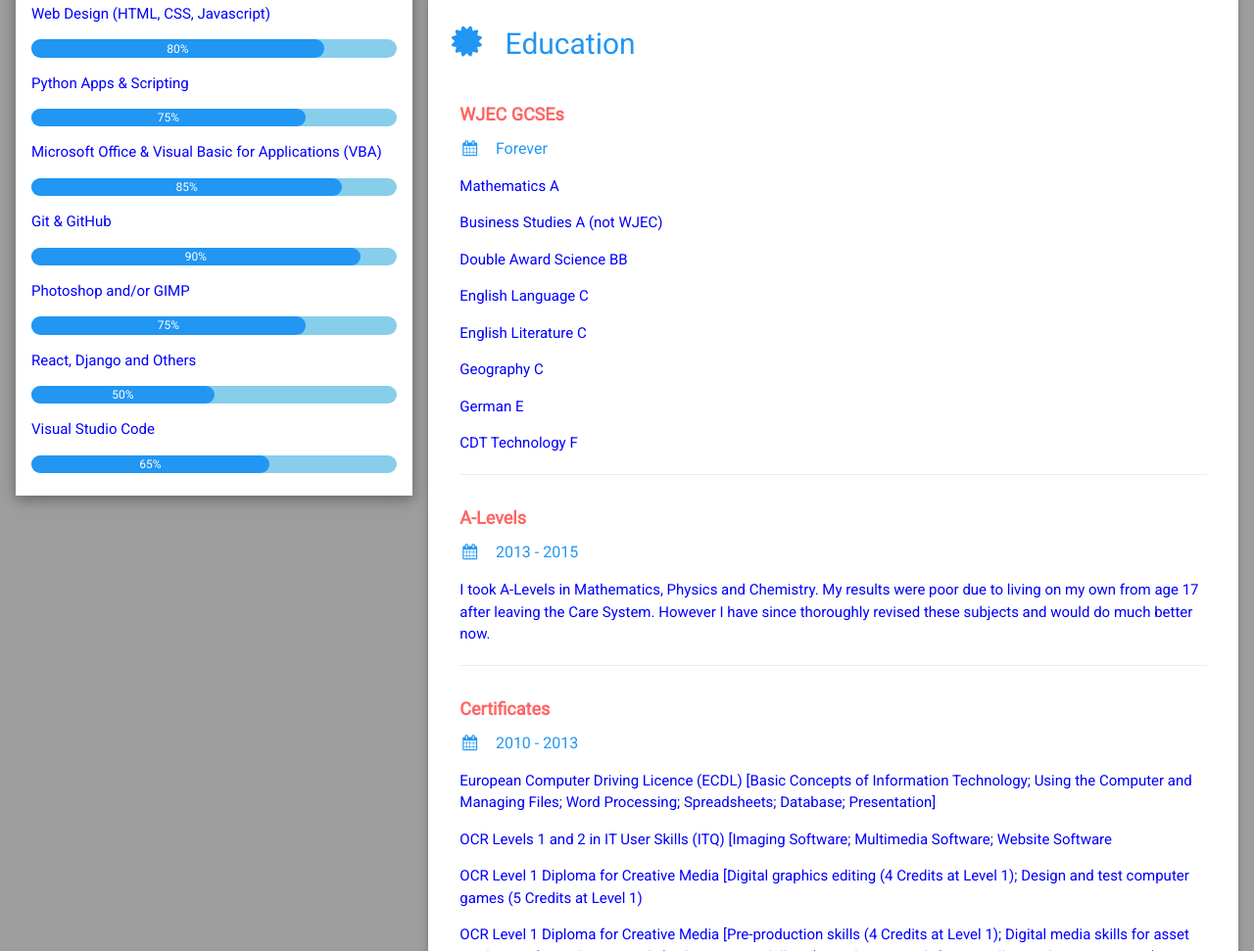
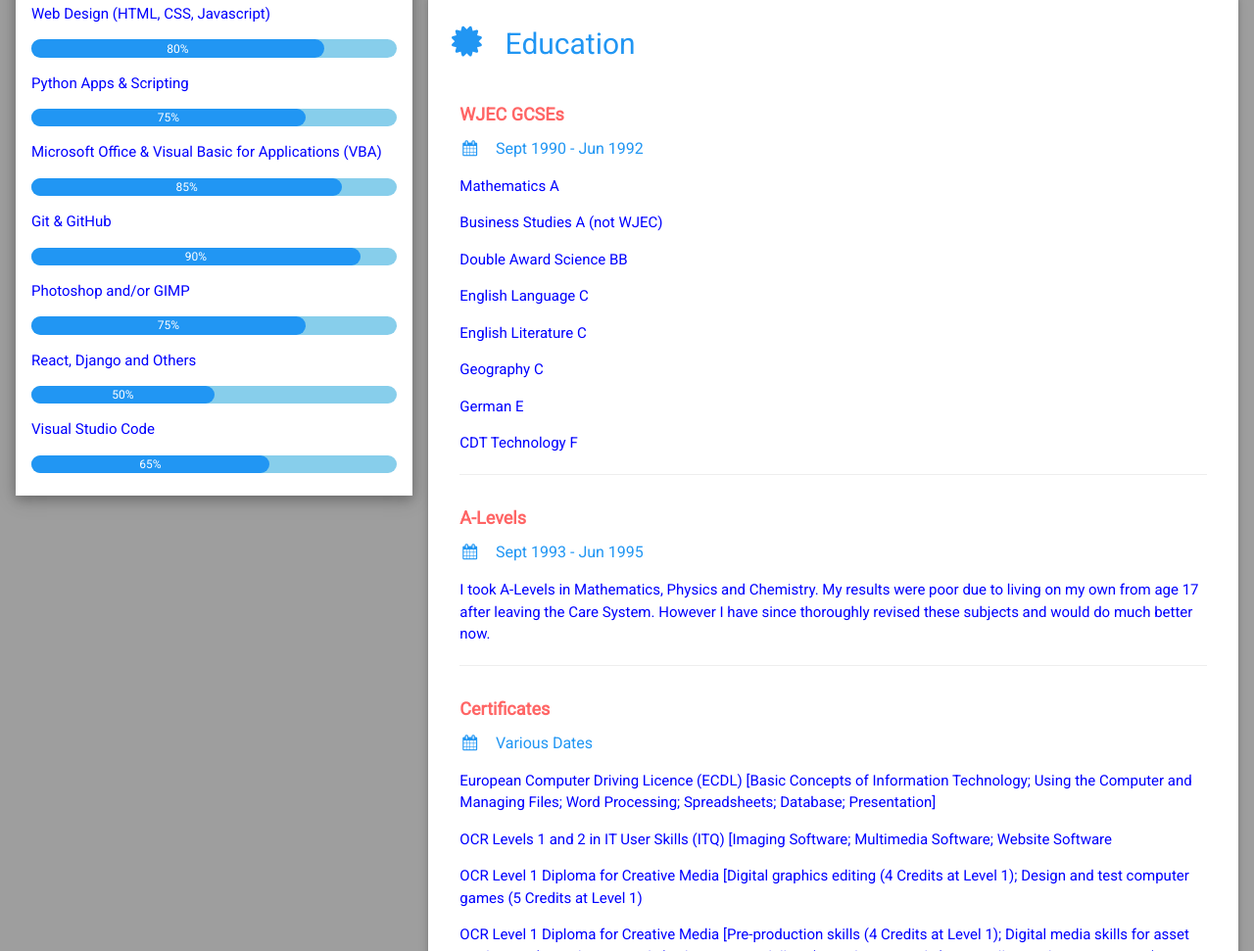
Before and after one commit to jcd-boy/jcdaviesCV, a plain HTML site: page resume.html in a window 1280 px wide. Shown: the part 937-1908 px from the top of the page at 98% size. Drawn offline with nearby package versions, Linux system fonts and the light colour scheme.

Commit message:
Update resume.html

```diff
--- a/resume.html
+++ b/resume.html
@@ -115,7 +115,7 @@ h5 {color:red}
         <h2 class="w3-text-blue w3-padding-16"><i class="fa fa-certificate fa-fw w3-margin-right w3-xxlarge w3-text-blue"></i>Education</h2>
         <div class="w3-container">
           <h5 class="w3-opacity"><b>WJEC GCSEs</b></h5>
-          <h6 class="w3-text-blue"><i class="fa fa-calendar fa-fw w3-margin-right"></i>Forever</h6>
+          <h6 class="w3-text-blue"><i class="fa fa-calendar fa-fw w3-margin-right"></i>Sept 1990 - Jun 1992</h6>
           <p>Mathematics A</p>
           <p>Business Studies A (not WJEC)</p>
           <p>Double Award Science BB</p>
@@ -129,13 +129,13 @@ h5 {color:red}
         </div>
         <div class="w3-container">
           <h5 class="w3-opacity"><b>A-Levels</b></h5>
-          <h6 class="w3-text-blue"><i class="fa fa-calendar fa-fw w3-margin-right"></i>2013 - 2015</h6>
+          <h6 class="w3-text-blue"><i class="fa fa-calendar fa-fw w3-margin-right"></i>Sept 1993 - Jun 1995</h6>
           <p>I took A-Levels in Mathematics, Physics and Chemistry. My results were poor due to living on my own from age 17 after leaving the Care System. However I have since thoroughly revised these subjects and would do much better now.</p>
           <hr>
         </div>
         <div class="w3-container">
           <h5 class="w3-opacity"><b>Certificates</b></h5>
-          <h6 class="w3-text-blue"><i class="fa fa-calendar fa-fw w3-margin-right"></i>2010 - 2013</h6>
+          <h6 class="w3-text-blue"><i class="fa fa-calendar fa-fw w3-margin-right"></i>Various Dates</h6>
           <p>European Computer Driving Licence (ECDL) [Basic Concepts of Information Technology; Using the Computer and Managing Files; Word Processing; Spreadsheets; Database; Presentation]</p>
           <p>OCR Levels 1 and 2 in IT User Skills (ITQ) [Imaging Software; Multimedia Software; Website Software</p>
           <p>OCR Level 1 Diploma for Creative Media [Digital graphics editing (4 Credits at Level 1); Design and test computer games (5 Credits at Level 1)</p>
```
